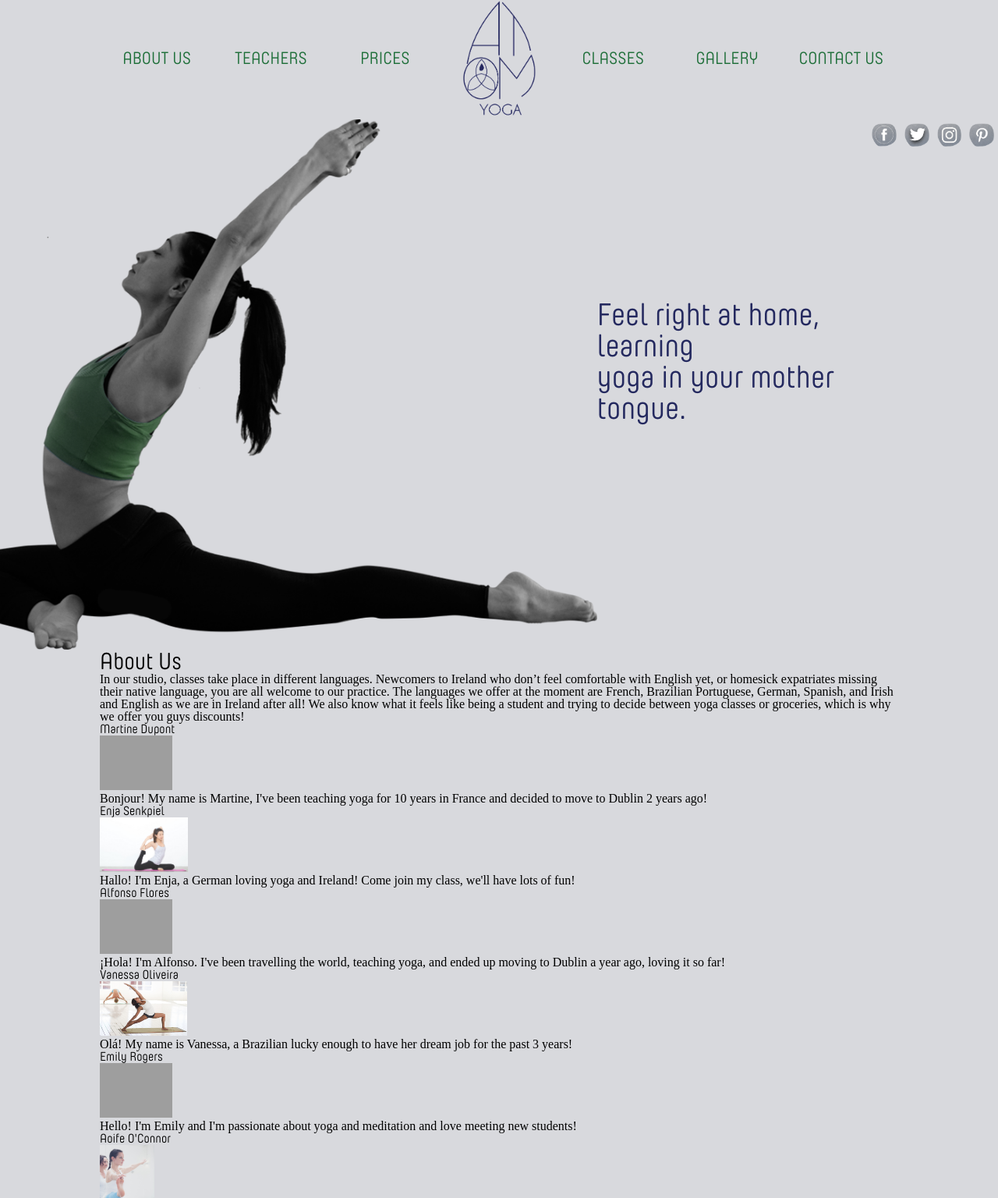
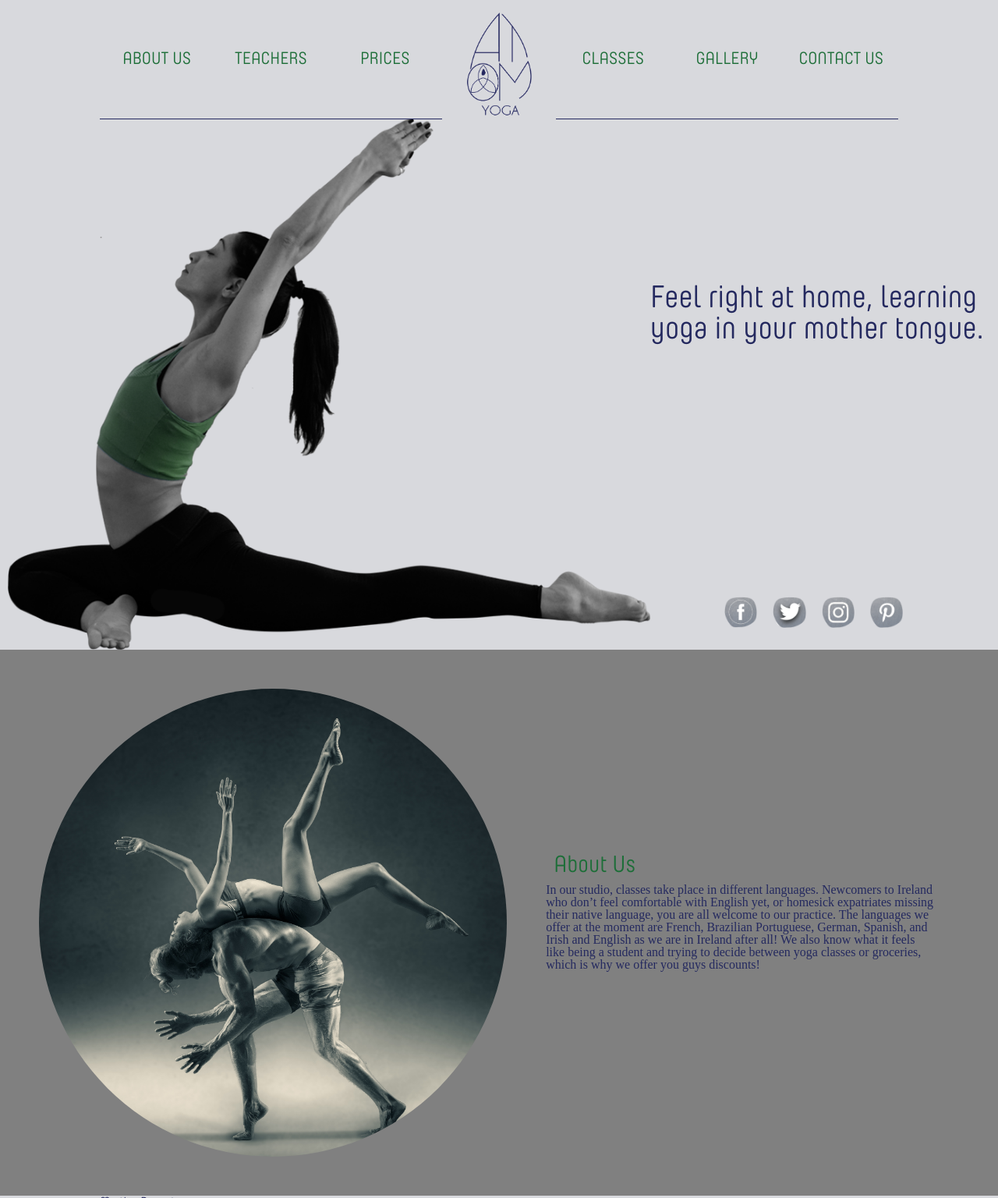
Before and after one commit to camille-p/AT-OM-Yoga, a plain HTML site: page index.html in a window 1280 px wide. Shown: the top 1536 px of the page at 78% size. Drawn offline with Linux system fonts and the light colour scheme; grey boxes are pictures that could not be loaded.

Commit message:
worked on the About Us part

```diff
--- a/css/master.css
+++ b/css/master.css
@@ -20,16 +20,19 @@ body {
     margin:auto;
 }
 h1 {
-    color: #24295f;
-    float: right;
     font-size: 40px;
-    padding: 230px 0 230px 0;
+padding-bottom: 320px;
 }
 h2 {
     font-size: 30px;
+    color: #1d6e38;
+    padding: 10px;
 }
 h1, h2, h3, nav a {
     font-family: Yummo;
+}
+h1, body {
+    color: #24295f;
 }
 
 /* Navigation Bar */
@@ -39,6 +42,7 @@ h1, h2, h3, nav a {
 
 .logo {
     height: 150px;
+    padding-top: 15px;
 }
 
 nav li {
@@ -53,20 +57,54 @@ nav li a {
     text-transform: uppercase;
     font-size: 22px;
 }
+
+.border {
+    border-bottom: 1px solid #24295f;
+}
+
+/* Header */
  #main {
      display: flex;
+     height: 680px;
+     align-items:flex-end;
 }
 #main img {
     height: 680px;
+    margin-left: 10px;
 }
 
 #main ul{
     display: flex;
+    margin: 0 0 20px 80px;
 }
+
 #main .social img {
-    height: 40px;
+    height: 50px;
     padding: 5px;
+
 }
+.flex {
+    flex-direction:column;
+    display: flex;
+}
+
+/* About Us Page */
+#About {
+    height: 700px;
+    background-color: grey;
+    display: flex;
+}
+#About img {
+    height: 600px;
+    border-radius: 50%;
+    margin: 50px;
+}
+.aboutUs {
+    padding-top:250px;
+    width: 500px;
+}
+
+/* Teachers Page */
 #Teachers img {
     height: 70px;
 }
--- a/index.html
+++ b/index.html
@@ -18,20 +18,21 @@
     <div class="wrapper">
     <nav class="flex-nav">
         <ul>
-            <li><a href="#About">About Us</a></li>
-            <li><a href="#Teachers">Teachers</a></li>
-            <li><a href="#Prices">Prices</a></li>
+            <li class="border"><a href="#About">About Us</a></li>
+            <li class="border"><a href="#Teachers">Teachers</a></li>
+            <li class="border"><a href="#Prices">Prices</a></li>
             <li><img src="images/Logo.png" alt="logo" class="logo"/></li>
-            <li><a href="#Classes">Classes</a></li>
-            <li><a href="#Gallery">Gallery</a></li>
-            <li><a href="#Contact">Contact Us</a></li>
+            <li class="border"><a href="#Classes">Classes</a></li>
+            <li class="border"><a href="#Gallery">Gallery</a></li>
+            <li class="border"><a href="#Contact">Contact Us</a></li>
         </ul>
     </nav>
         </div>
   <div id="main">
 
-        <img src="images/Main1.png" alt="woman doing yoga"/>
-      <h1>Feel right at home, learning<br/> yoga in your mother tongue.</h1>
+        <img src="images/Main.png" alt="woman doing yoga"/>
+    <div class="flex">
+        <h1>Feel right at home, learning<br/> yoga in your mother tongue.</h1>
 
     <footer class="social">
     <ul>
@@ -41,21 +42,23 @@
         <li><img src="images/Pinterest.png" alt="Pinterest icon"/></li>
         </ul>
     </footer>
+        </div>
        </div>
     </header>
-    <div class="wrapper">
+
+
     <section id="About">
-    <h2>About Us</h2>
-    <p>In our studio, classes take place in different languages.
-        Newcomers to Ireland who don’t feel comfortable with English yet,
-        or homesick expatriates missing their native language,
-        you are all welcome to our practice. The languages we offer at the
-        moment are French, Brazilian Portuguese, German, Spanish, and Irish
-        and English as we are in Ireland after all!
-We also know what it feels like being a student and trying to decide between
-        yoga classes or groceries, which is why we offer you guys discounts!</p>
+
+        <img src="images/About.jpg" alt="couple doing yoga"/>
+    <div class="aboutUs">
+        <h2>About Us</h2>
+    <p>In our studio, classes take place in different languages. Newcomers to Ireland who don’t feel comfortable with English yet, or homesick expatriates missing their native language, you are all welcome to our practice. The languages we offer at the moment are French, Brazilian Portuguese, German, Spanish, and Irish and English as we are in Ireland after all!
+We also know what it feels like being a student and trying to decide between yoga classes or groceries, which is why we offer you guys discounts!</p>
+
+        </div>
     </section>
 
+     <div class="wrapper">
     <section id="Teachers">
         <h3>Martine Dupont</h3>
         <img src="images/Martine.jpg" alt="Martine"/>
@@ -176,7 +179,7 @@ We also know what it feels like being a student and trying to decide between
 
     <footer id="Contact">
         <h2>Contact Us</h2>
-        <section class="social media">
+        <section class="media">
         <ul>
         <li><img src="images/Facebook.png" alt="Facebook icon"/></li>
         <li><img src="images/Twitter.png" alt="Twitter icon"/></li>
```
Also changed, not shown: images/About.jpg (added).
